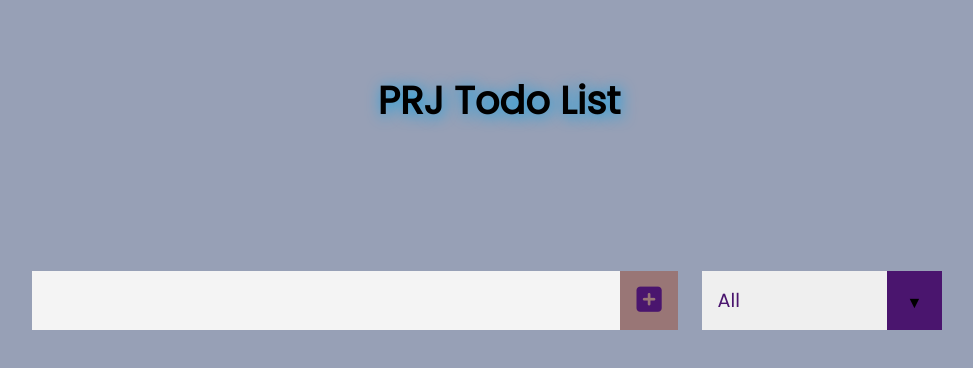
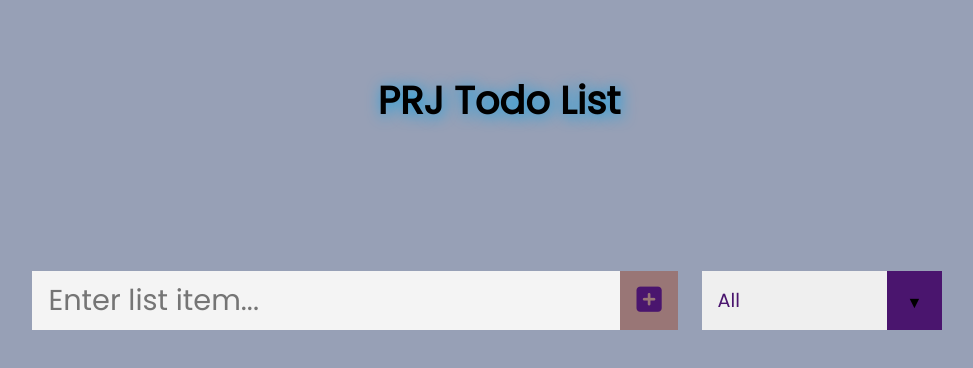
Before and after one commit to prj98/To-Do-List, a plain HTML site: page index.html in a window 1280 px wide. Shown: the whole page, without its empty margins (141-1114 px from the left). Drawn offline with Linux system fonts and the light colour scheme.

Commit message:
final commit

```diff
--- a/index.html
+++ b/index.html
@@ -17,7 +17,7 @@
     </header>
 
     <form>
-      <input type="text" class="todo-input" maxlength="40" />
+      <input type="text" placeholder="Enter list item..." class="todo-input" maxlength="40" />
       <button class="todo-button" type="submit">
         <i class="fas fa-plus-square"></i>
       </button>
```
